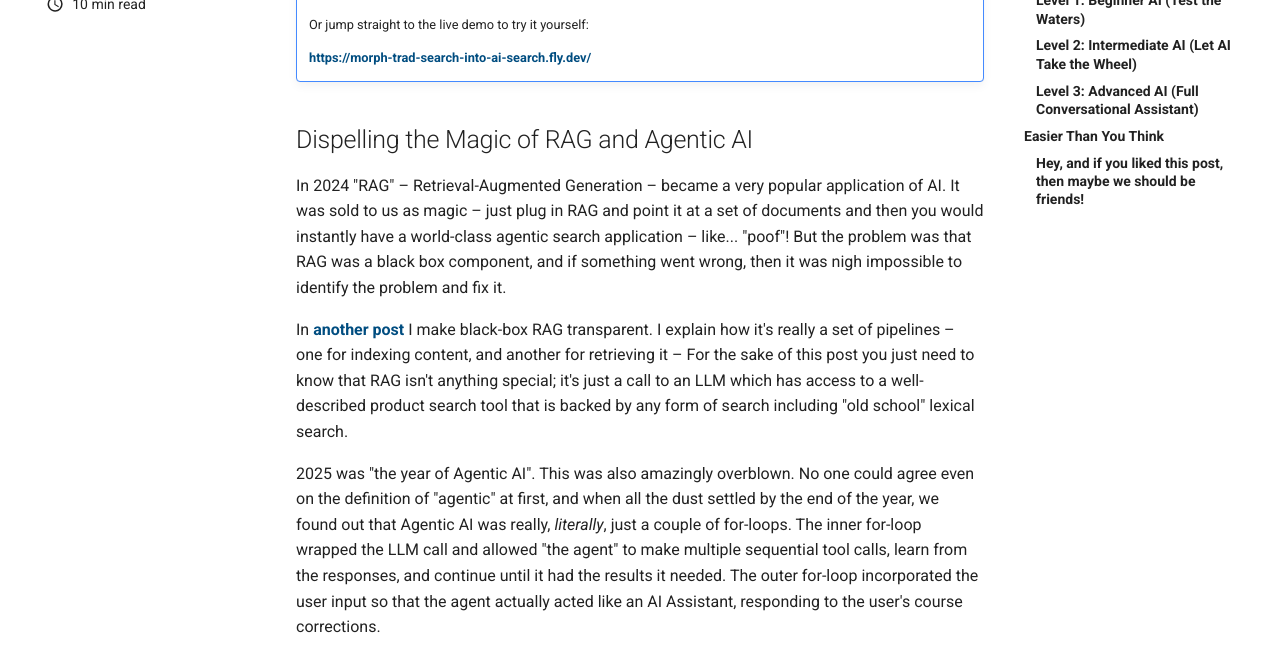
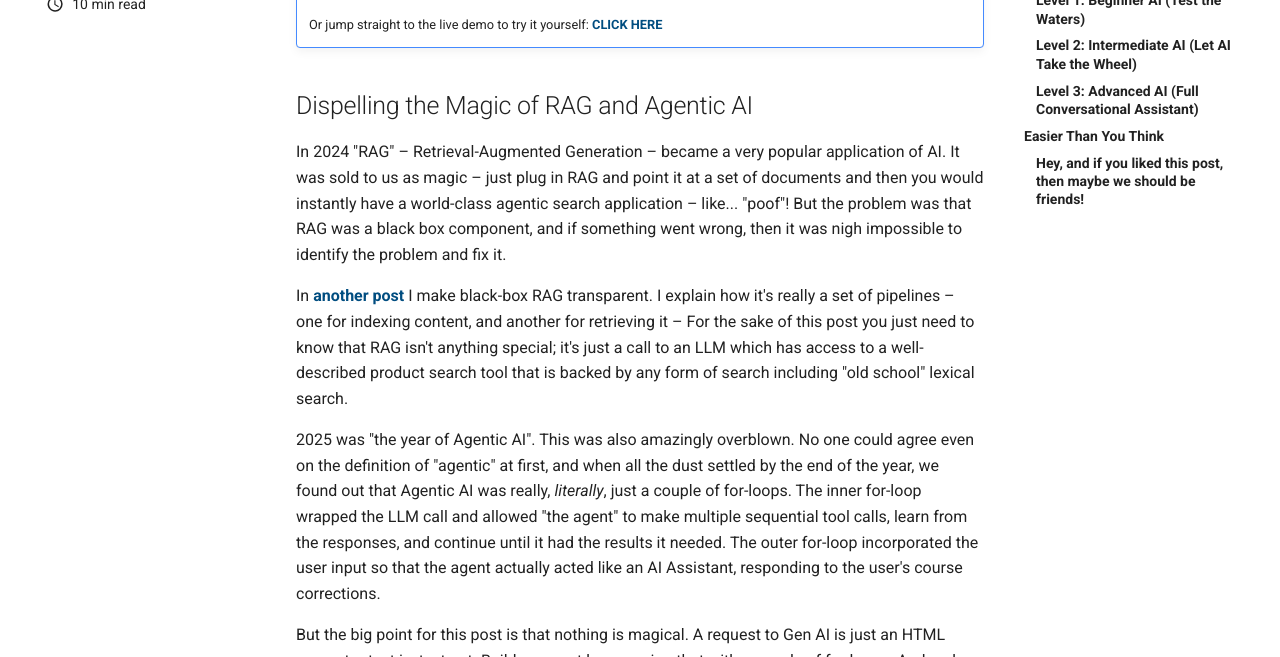
Before and after one commit to arcturus-labs/blog, an MkDocs documentation site: the page built from docs/blog/posts/incremental_ai_adoption_for_ecommerce.md, in a window 1280 px wide and 900 px high, scrolled down 1340 px, cut to the strip 243-900 px from the top of the window. Built offline with MkDocs 1.6.1 and Material for MkDocs 9.7.7, drawn with Linux system fonts in a browser that asks for light colours.

Commit message:
add click here

```diff
--- a/docs/blog/posts/incremental_ai_adoption_for_ecommerce.md
+++ b/docs/blog/posts/incremental_ai_adoption_for_ecommerce.md
@@ -30,9 +30,7 @@ Unfortunately "right-out-of-the-box" search results are often not that great, an
       <iframe width="70%" src="https://www.youtube.com/embed/g3Jo9Rew6Kw" title="Incremental AI Adoption for E-commerce Search" frameborder="0" allow="accelerometer; autoplay; clipboard-write; encrypted-media; gyroscope; picture-in-picture" allowfullscreen></iframe>
     </figure>
 
-    Or jump straight to the live demo to try it yourself:
-
-    **[https://morph-trad-search-into-ai-search.fly.dev/](https://morph-trad-search-into-ai-search.fly.dev/)**
+    Or jump straight to the live demo to try it yourself: **[CLICK HERE](https://morph-trad-search-into-ai-search.fly.dev/)**
 
 ## Dispelling the Magic of RAG and Agentic AI
 
```
